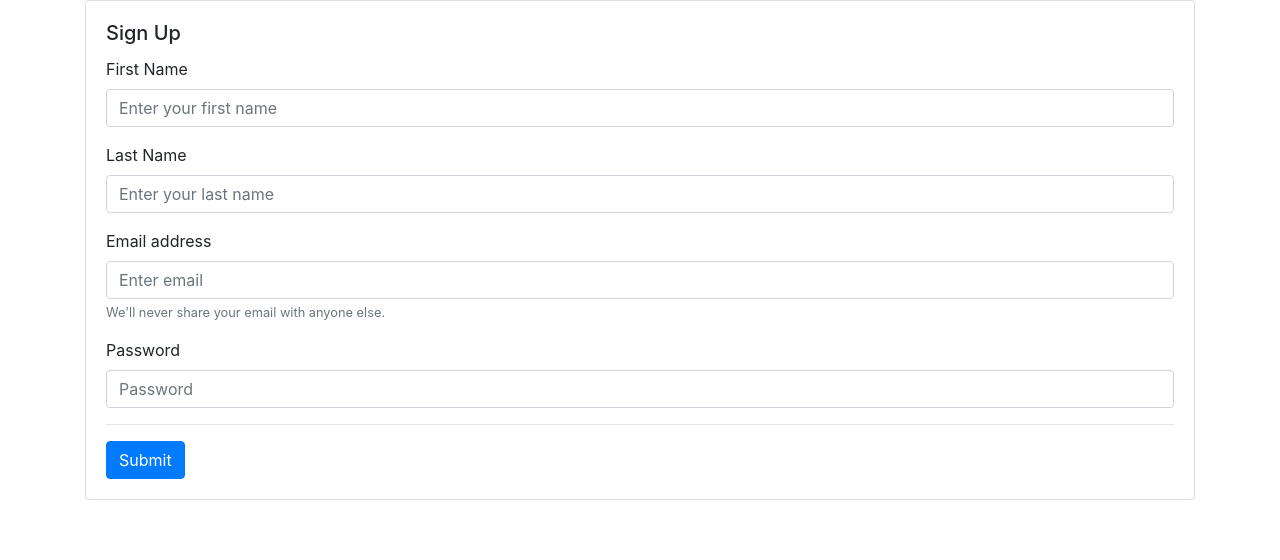
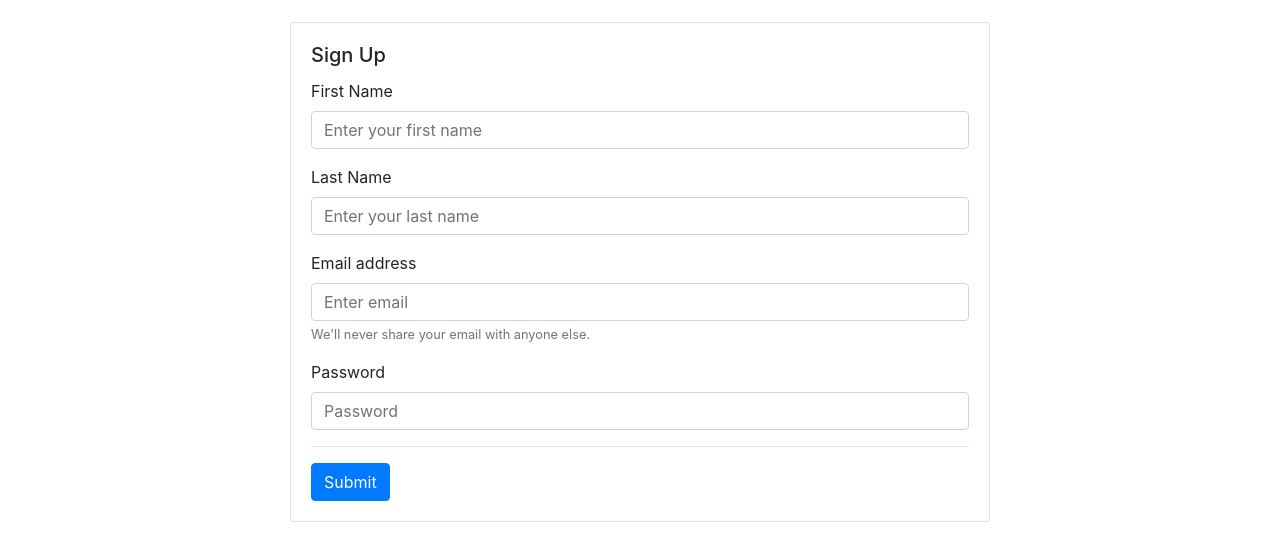
Before and after one commit to kushalpokhrel/Department-Evaluation-App, a website: page public/signup.html in a window 1280 px wide. Drawn offline with nearby package versions, Linux system fonts and the light colour scheme; the site is published under a folder, as on GitHub Pages, so addresses that start at the root find nothing.

Commit message:
Update signup.html

```diff
--- a/public/signup.html
+++ b/public/signup.html
@@ -4,7 +4,7 @@
     <meta charset="utf-8">
     <link rel="stylesheet" href="https://stackpath.bootstrapcdn.com/bootstrap/4.2.1/css/bootstrap.min.css"
     integrity="sha384-GJzZqFGwb1QTTN6wy59ffF1BuGJpLSa9DkKMp0DgiMDm4iYMj70gZWKYbI706tWS" crossorigin="anonymous">
-    <link rel="stylesheet" type="text/css" href="/css/signup.css">
+    <link rel="stylesheet" type="text/css" href="css/signup.css">
     <title>Register</title>
   </head>
   <body>
```
